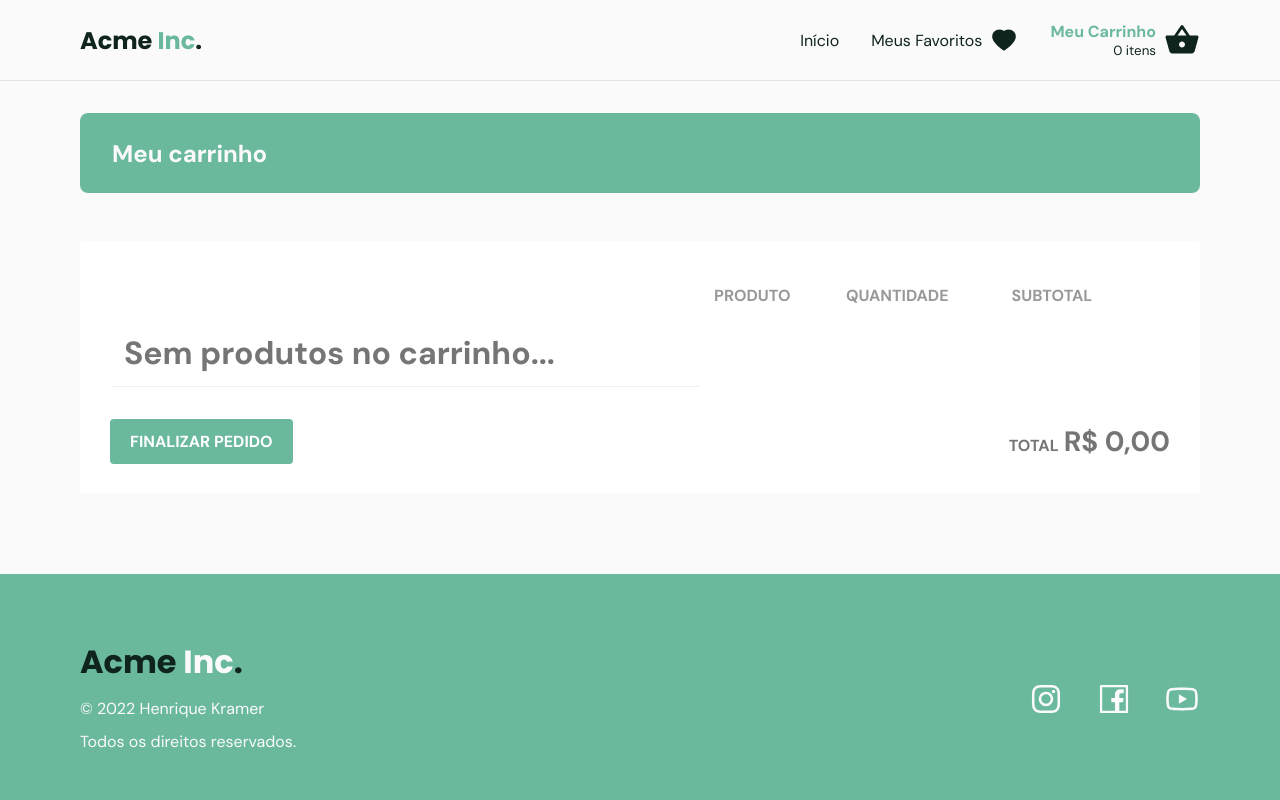
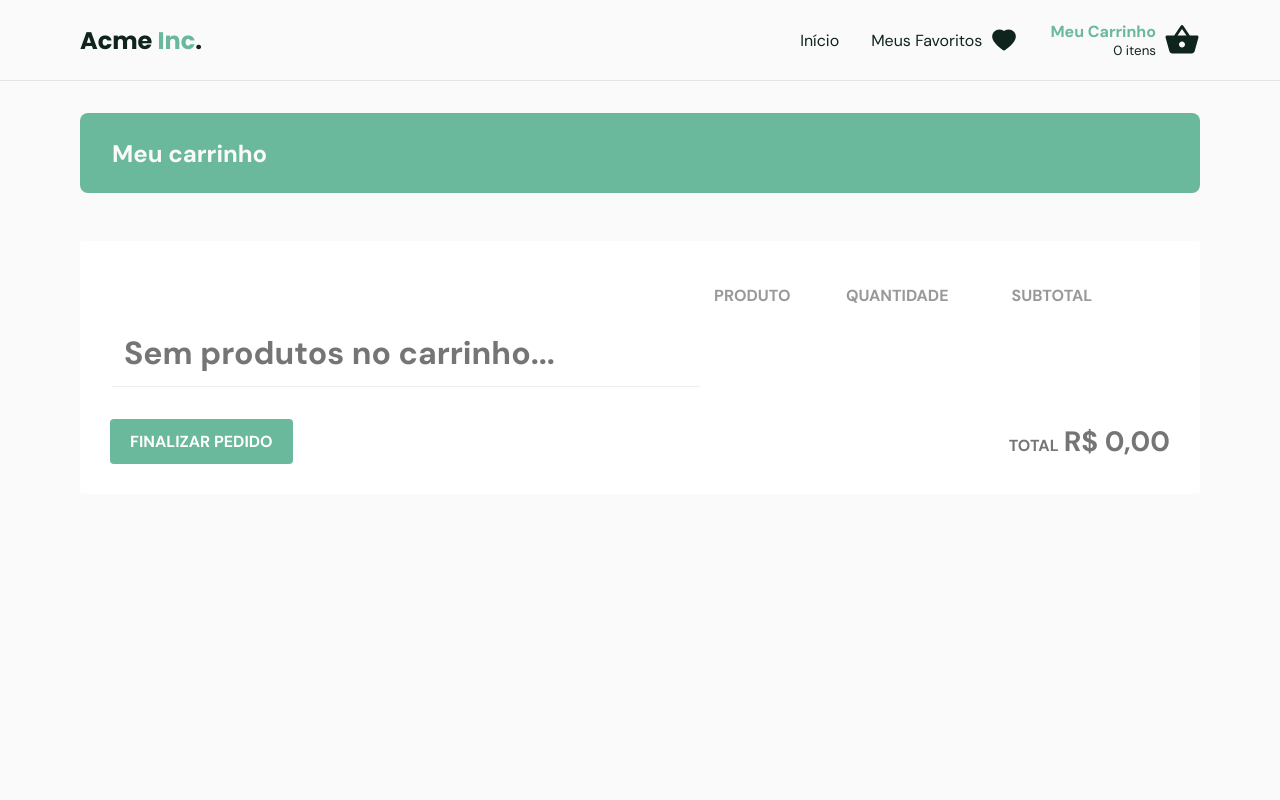
Before and after one commit to henriquekramer/acme-inc, a Next.js app: page /cart in a window 1280 px wide. Shown: the top 800 px of the page. Built offline with nearby package versions, Linux system fonts and the light colour scheme.

Commit message:
Ajuste footer ao final da page

```diff
--- a/src/components/Footer/styles.module.scss
+++ b/src/components/Footer/styles.module.scss
@@ -1,7 +1,6 @@
 .footer{
   background: var(--base-color);
   padding: 4rem 2rem;
-  margin-top: 5rem;
 }
 
 .container{
--- a/src/pages/cart/index.tsx
+++ b/src/pages/cart/index.tsx
@@ -68,6 +68,7 @@ export default function Cart(){
         <title>Meu Carrinho | Acme Inc.</title>
       </Head>
 
+      <div className={styles.containerMax}>
 
         <div className={styles.cartTitle}>
           <h2>Meu carrinho</h2>
@@ -150,6 +151,7 @@ export default function Cart(){
             </div>
           </footer>
         </div>
+      </div>
     </>
   )
 }
--- a/src/pages/cart/styles.module.scss
+++ b/src/pages/cart/styles.module.scss
@@ -1,3 +1,6 @@
+.containerMax{
+  min-height: 100vh;
+}
 .cartTitle{
   max-width: 1120px;
   margin: 0 auto 3rem;
--- a/src/pages/favorites/index.tsx
+++ b/src/pages/favorites/index.tsx
@@ -42,6 +42,7 @@ export default function Favorites(){
         <title>Favoritos | Acme Inc</title>
       </Head>
 
+      <div className={styles.container}>
         <div className={styles.favoritesTitle}>
           <h2>Meus produtos favoritos</h2>
         </div>
@@ -80,6 +81,7 @@ export default function Favorites(){
             </li>
           )) : <h1>Sem produtos favoritados...</h1>}
         </ul>
+      </div>
     </>
   )
 }
--- a/src/pages/favorites/styles.module.scss
+++ b/src/pages/favorites/styles.module.scss
@@ -1,3 +1,7 @@
+.container{
+  min-height: 100vh;
+}
+
 .favoritesTitle{
   max-width: 1120px;
   margin: 0 auto 3rem;
@@ -12,7 +16,7 @@
 
 .productList {
   max-width: 1120px;
-  margin: 0 auto;
+  margin: 0 auto 5rem;
   display: grid;
   grid-template-columns: repeat(3, 1fr);
   grid-gap: 20px;
--- a/src/pages/products/styles.module.scss
+++ b/src/pages/products/styles.module.scss
@@ -2,6 +2,7 @@
   max-width: 1120px;
   margin: 0 auto;
   padding: 0 2rem;
+  min-height: 100vh;
 
   h1 {
     color: var(--title-color);
```
Also changed, not shown: src/pages/home.module.scss (+7 -1 lines). Lines whose indentation alone changed are shown as unchanged.
